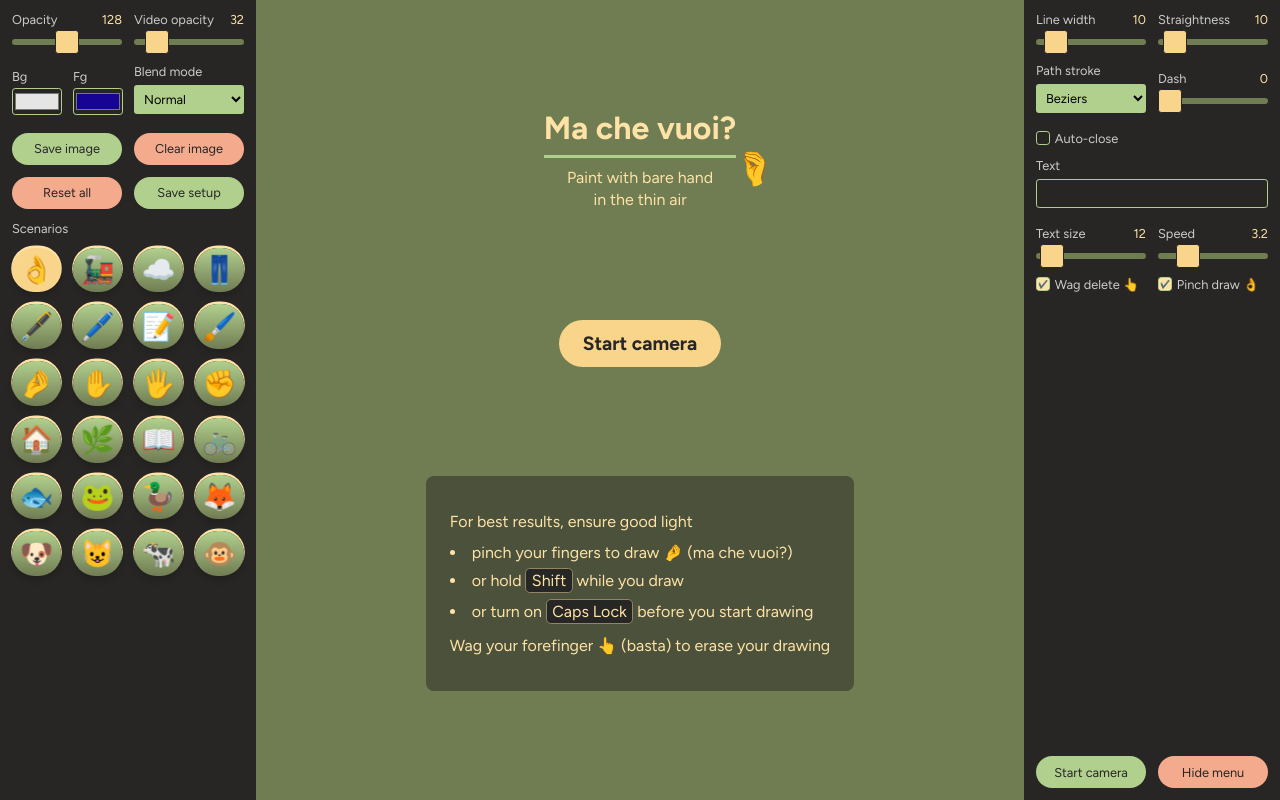
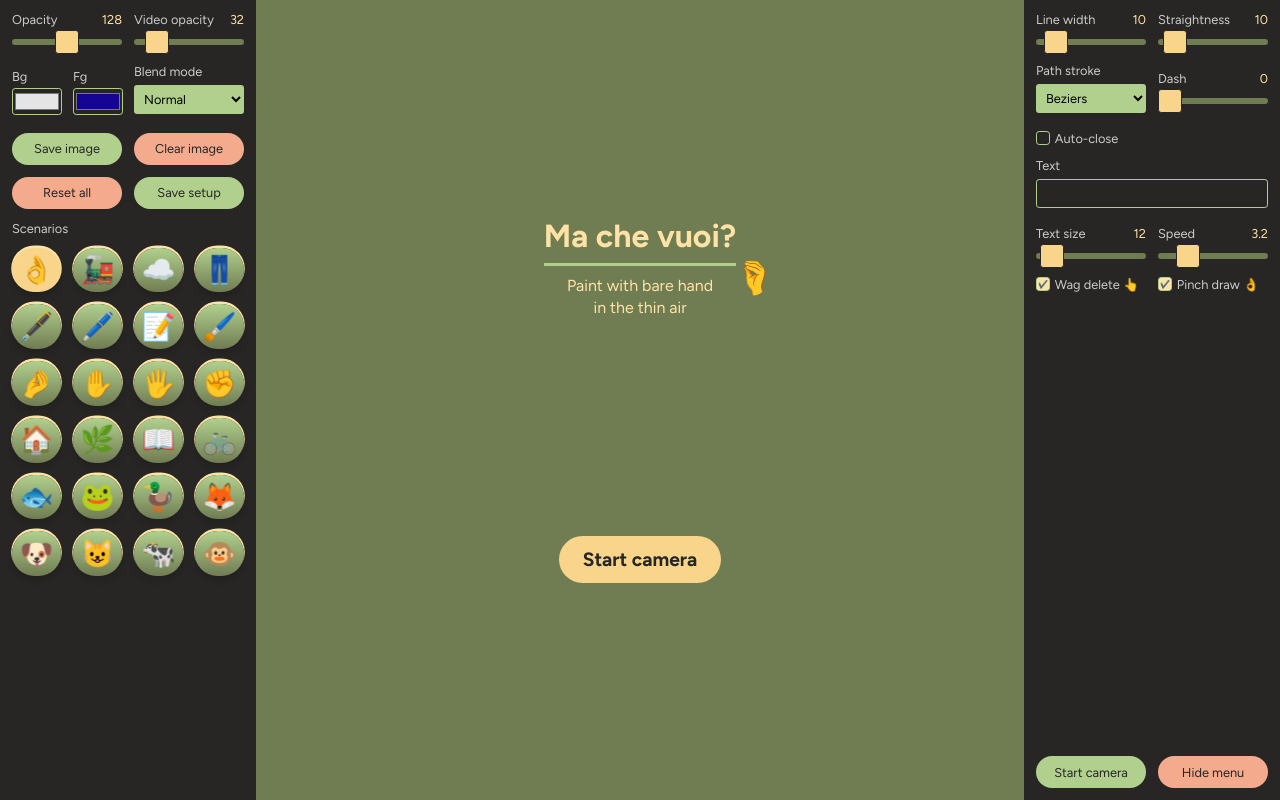
Before and after one commit to cincplug/machevuoi, a Next.js app: page / in a window 1280 px wide. Built offline with nearby package versions, Linux system fonts and the light colour scheme; a web font is replaced by a local one.

Commit message:
Remove pro-tips from splash

```diff
--- a/app/components/nav/Splash.tsx
+++ b/app/components/nav/Splash.tsx
@@ -22,15 +22,6 @@ const Splash: React.FC<IProps> = ({ handlePlayButtonClick }) => {
       <button className="splash-button" onClick={handlePlayButtonClick}>
         Start camera
       </button>
-      <section className="pro-tips">
-        <p>For best results, ensure good light</p>
-        <ul>
-          <li>pinch your fingers to draw 🤌 (ma che vuoi?)</li>
-          <li>or hold <strong>Shift</strong> while you draw</li>
-          <li>or turn on <strong>Caps Lock</strong> before you start drawing</li>
-        </ul>
-        <p>Wag your forefinger 👆 (basta) to erase your drawing</p>
-      </section>
     </div>
   );
 };
```
